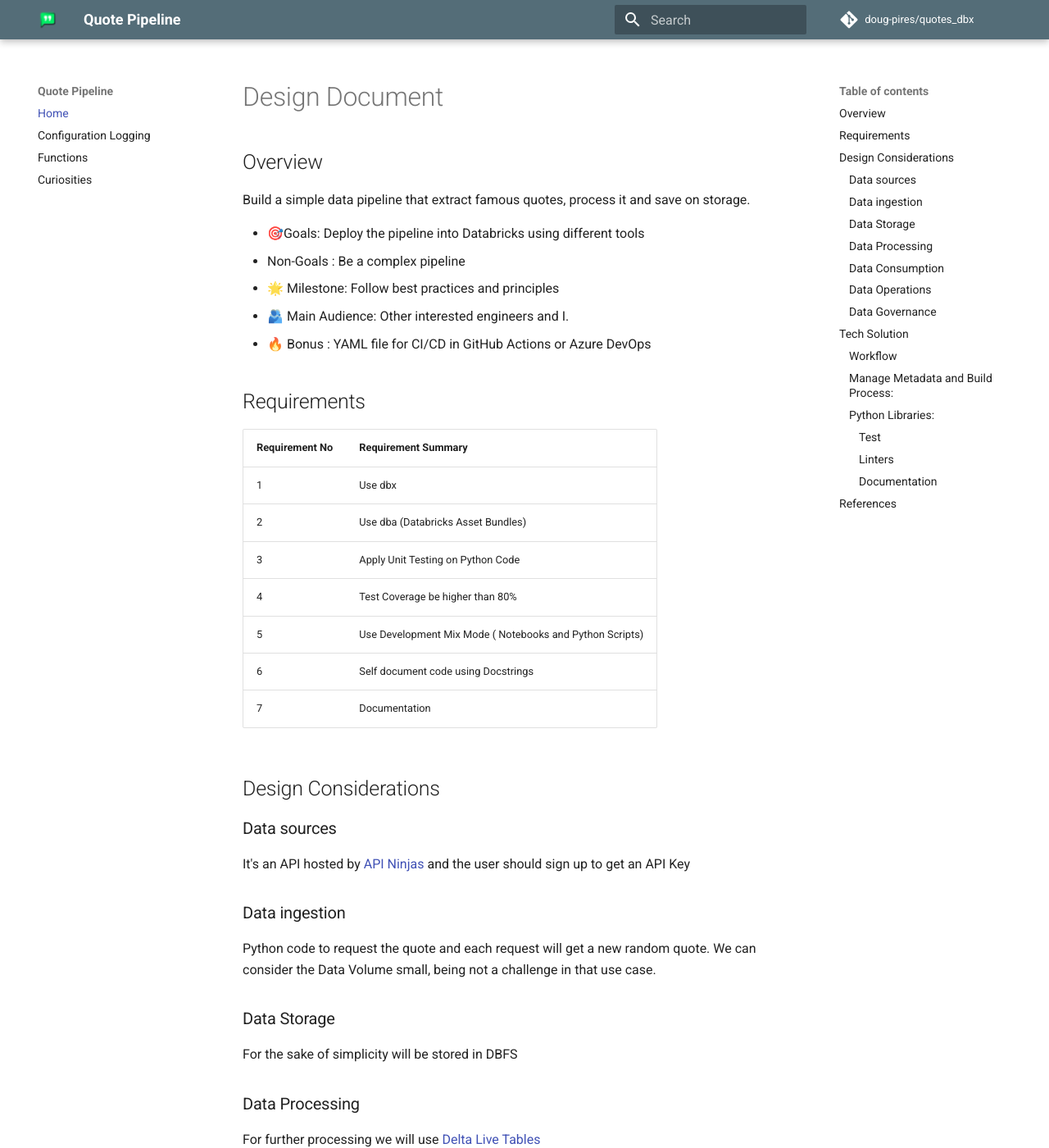
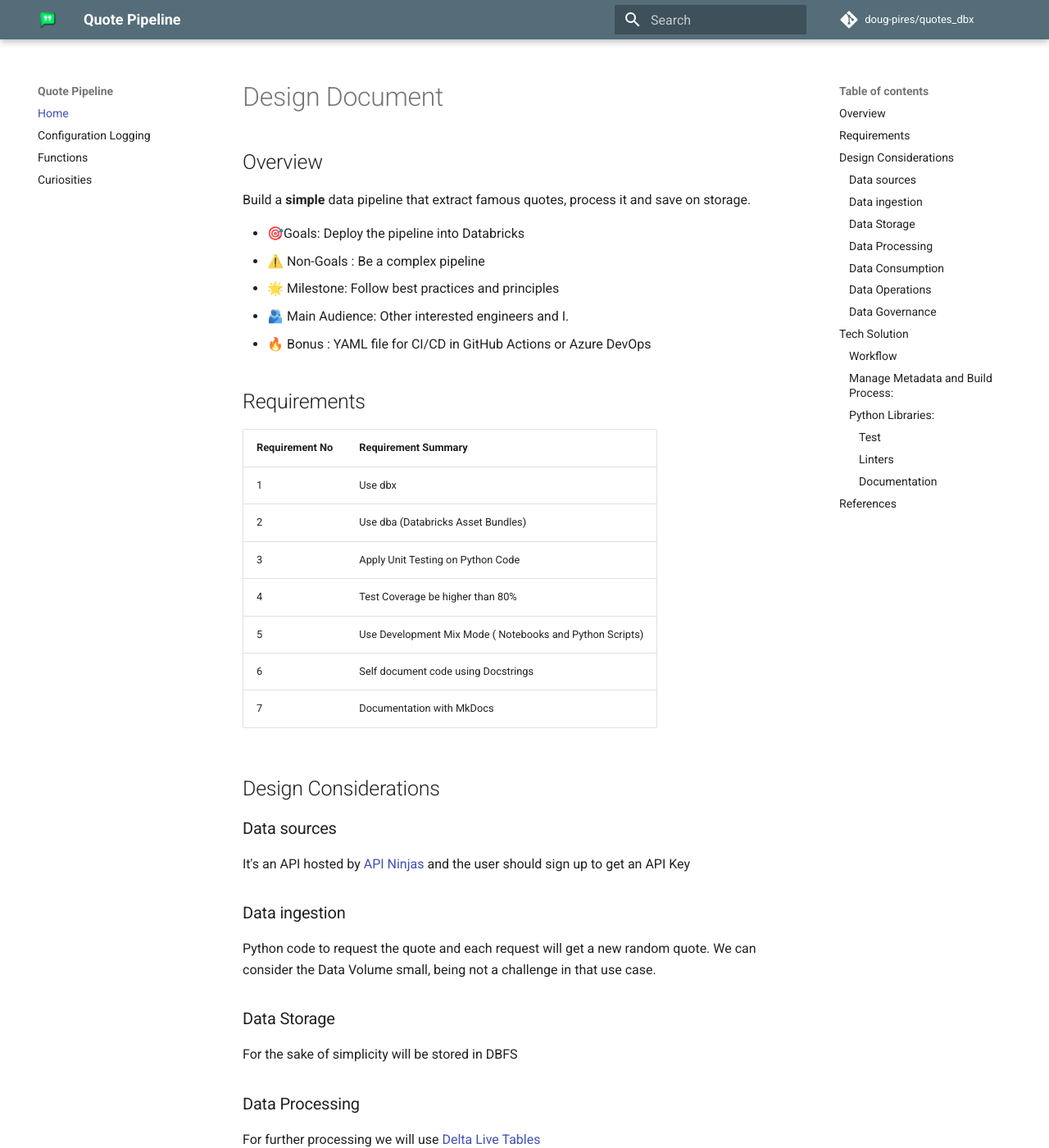
Before and after one commit to doug-pires/quotes_dbx, an MkDocs documentation site: the page built from docs/index.md, in a window 1280 px wide and 1400 px high. Shown: the whole window at 82% size. Built offline with MkDocs 1.6.1 and Material for MkDocs 9.7.7, drawn with Linux system fonts in a browser that asks for light colours; comment, search, counter and statistics services are not loaded; some of the changed text lies outside the part shown.

```diff
--- a/docs/index.md
+++ b/docs/index.md
@@ -2,10 +2,10 @@
 
 ## Overview
 
-Build a simple data pipeline that extract famous quotes, process it and save on storage.
+Build a **simple** data pipeline that extract famous quotes, process it and save on storage.
 
-- 🎯Goals: Deploy the pipeline into Databricks using different tools
-- Non-Goals : Be a complex pipeline
+- 🎯Goals: Deploy the pipeline into Databricks
+- ⚠️ Non-Goals : Be a complex pipeline
 - 🌟 Milestone: Follow best practices and principles
 - 🫂 Main Audience: Other interested engineers and I.
 - 🔥 Bonus : YAML file for CI/CD in GitHub Actions or Azure DevOps
@@ -20,7 +20,7 @@
 | 4              | Test Coverage be higher than 80%                         |
 | 5              | Use Development Mix Mode ( Notebooks and Python Scripts) |
 | 6              | Self document code using Docstrings                      |
-| 7              | Documentation                                            |
+| 7              | Documentation with MkDocs                                |
 
 
 ## Design Considerations
```
Also changed, not shown: other parts of docs/index.md (+4 -1 lines), 1 other file.
